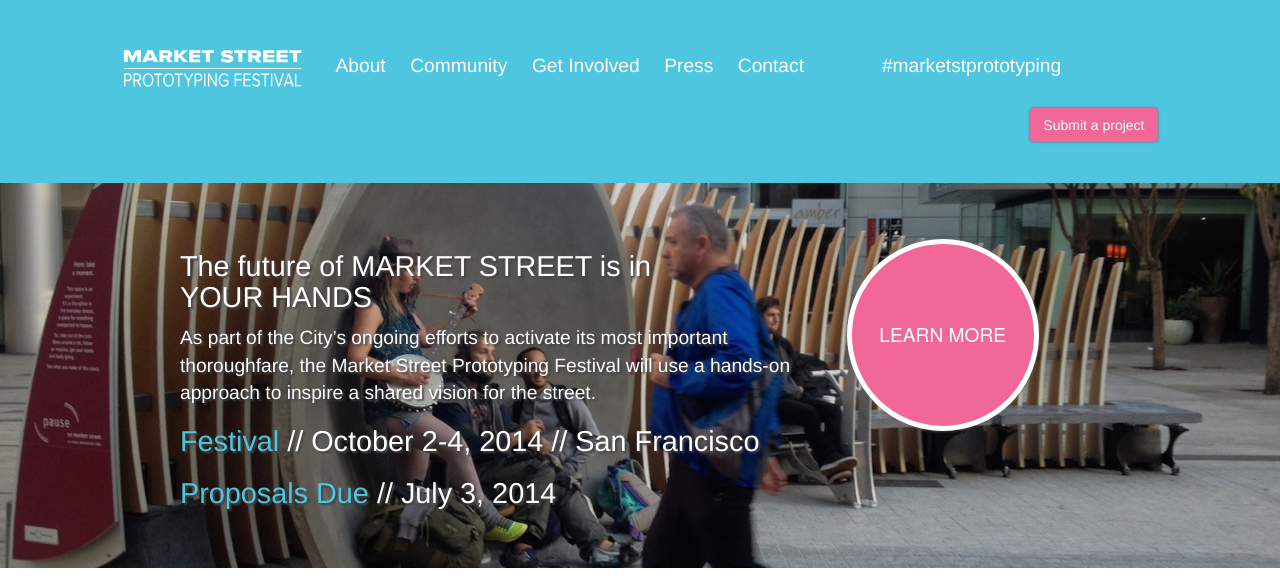
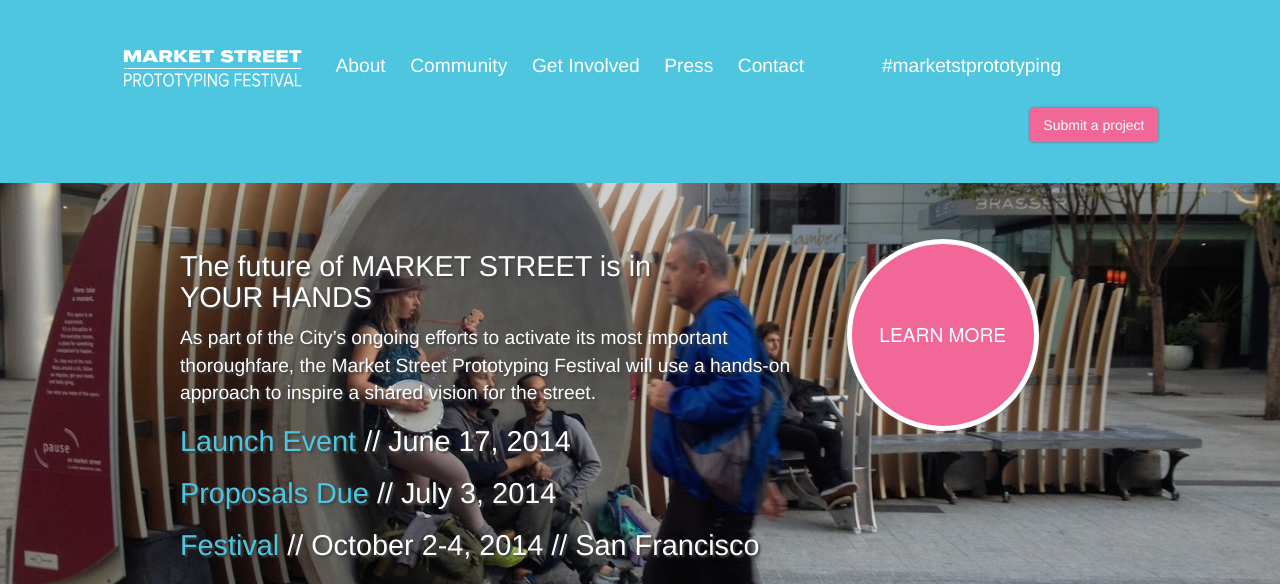
Before and after one commit to jakelevitas/market-street-proto-fest, a Jekyll site: the page built from index.html, in a window 1280 px wide and 900 px high, cut to the strip 0-584 px from the top of the window. Built offline with Jekyll 4.4.1, drawn with Linux system fonts in a browser that asks for light colours; nearby versions of some CDN libraries.

Commit message:
header timeline tweaks

```diff
--- a/_includes/header.html
+++ b/_includes/header.html
@@ -81,8 +81,9 @@
             <div class="title col-md-8">
               <h1>The future of MARKET STREET is in <br>YOUR HANDS</h1>
               <p class="subtitle">As part of the City’s ongoing efforts to activate its most important thoroughfare, the Market Street Prototyping Festival will use a hands-on approach to inspire a shared vision for the street.</p>
+              <h1 style="text-align:left"><a href="http://marketstreetprototyping.eventbrite.com/" target="_blank">Launch Event</a> // June 17, 2014</h1>
+              <h1 style="text-align:left"><a href="{{ site.baseurl }}/opencall">Proposals Due</a> // July 3, 2014</h1>
               <h1 style="text-align:left"><a href="{{ site.baseurl }}/about">Festival</a> // October 2-4, 2014 // San Francisco</h1>
-              <h1 style="text-align:left"><a href="{{ site.baseurl }}/opencall">Proposals Due</a> // July 3, 2014</h1>
               <a href="{{ site.baseurl }}/about"><button type="button" class="btn pill-btn hidden-lg hidden-md ">Learn more</button></a>
             </div>
 
```
